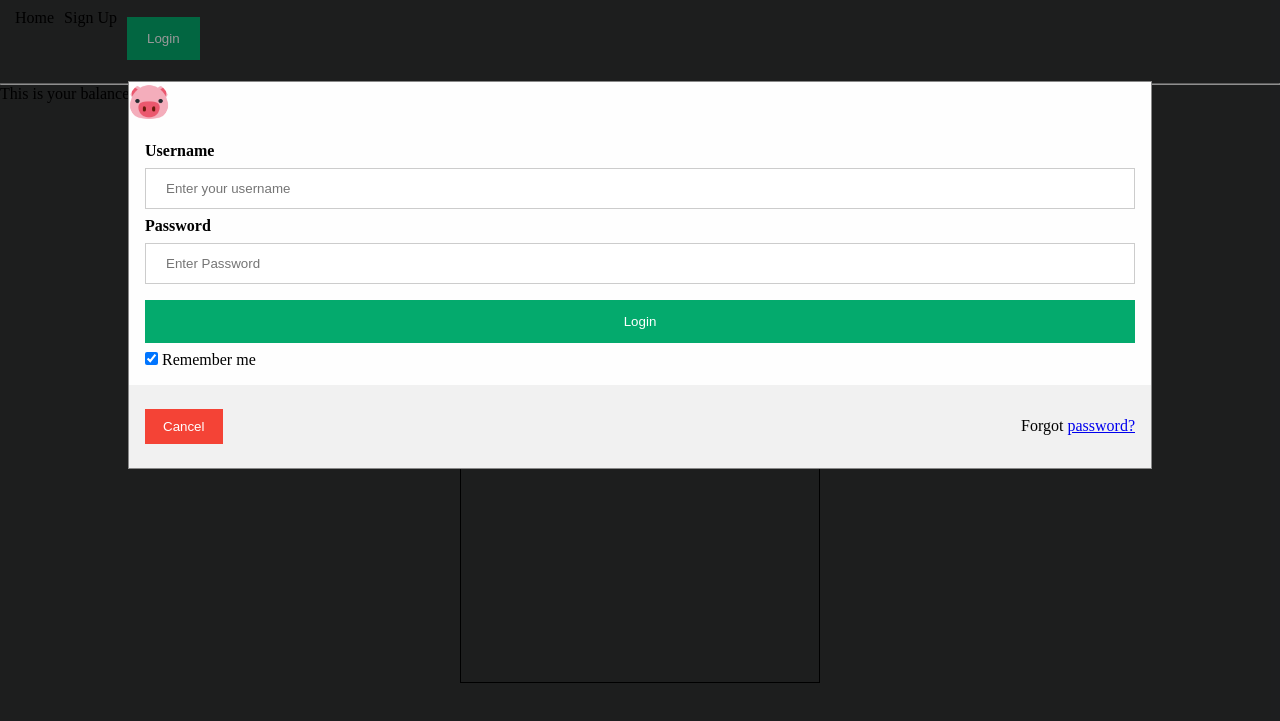
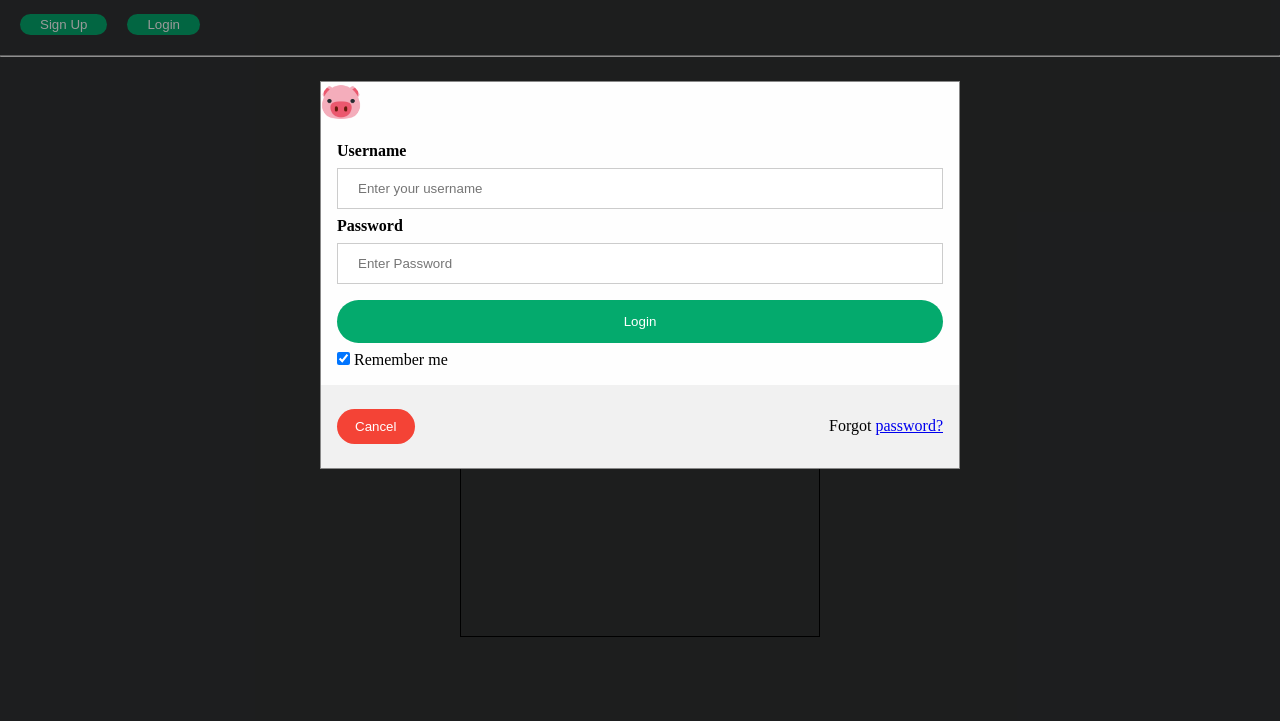
Before and after one commit to Anthony11-hub/piggy-bank, a plain HTML site: page index.html in a window 1280 px wide. Both pictures are taken after a click on the button "Login". Shown: the part 43-764 px from the top of the page. Drawn offline with Linux system fonts and the light colour scheme.

Commit message:
made the login button and signup

```diff
--- a/index.html
+++ b/index.html
@@ -11,12 +11,10 @@
     <body>
         <h1>Welcome to E-piggy bank account</h1>
         <ul>
-            <li>Home</li>
-            <li>Sign Up</li>
-            <li><button onclick="document.getElementById('id01').style.display='block'"style="width:auto;">Login</button></li>
+            <button class="btn">Sign Up</button>
+            <button onclick="document.getElementById('id01').style.display='block'"style="width:auto;" class="btn">Login</button>
         </ul>
         <hr/>
-        <p>This is your balance</p>
         <div id="id01" class="modal">
             <form class="modal-content animate" action="/user.html" method="post">
                 <div class="imgContainer">
--- a/style.css
+++ b/style.css
@@ -75,6 +75,42 @@ h1{
     box-shadow: 124px -1px 0 -7px #ffffff, 122px 0 0 #313233;
 }
 
+/* buttons */
+button{
+    background-color: #04AA6D;
+    color: white;
+    padding: 14px 20px;
+    margin: 8px 0;
+    border: none;
+    cursor: pointer;
+    width: 100%;
+    border-radius: 200px;
+}
+button:hover {
+    opacity: 0.8;
+}
+button .btn{
+    border-radius:500px;
+}
+
+  /* Extra styles for the cancel button */
+.cancelbtn {
+width: auto;
+padding: 10px 18px;
+background-color: #f44336;
+}
+.btn{
+    width:auto;
+    text-decoration: none;
+    padding: 3px 20px;
+    margin: 10px;
+    border-radius: 200px;
+    align-items: center;
+    text-align: right;
+}
+
+/*  */
+
 ul{
     display:flex;
     list-style: none;
@@ -95,25 +131,7 @@ input[type=text], input[type=password] {
     box-sizing: border-box;
 }
 /* set a style for all the buttons */
-button{
-    background-color: #04AA6D;
-    color: white;
-    padding: 14px 20px;
-    margin: 8px 0;
-    border: none;
-    cursor: pointer;
-    width: 100%;
-}
-button:hover {
-    opacity: 0.8;
-}
 
-  /* Extra styles for the cancel button */
-.cancelbtn {
-width: auto;
-padding: 10px 18px;
-background-color: #f44336;
-}
 
 /* Center the image and position the close button */
 .imgcontainer {
@@ -158,7 +176,7 @@ padding-top: 60px;
 background-color: #fefefe;
 margin: 5% auto 15% auto; /* 5% from the top, 15% from the bottom and centered */
 border: 1px solid #888;
-width: 80%; /* Could be more or less, depending on screen size */
+width: 50%; /* Could be more or less, depending on screen size */
 }
 
 /* The Close Button (x) */
@@ -195,6 +213,9 @@ to {transform: scale(1)}
 
 /* Change styles for span and cancel button on extra small screens */
 @media screen and (max-width: 300px) {
+    .modal-content{
+        width: 40%;
+    }
     span.psw {
         display: block;
         float: none;
```
Also changed, not shown: signup.html (renamed from login.html). Lines whose indentation alone changed are shown as unchanged.
